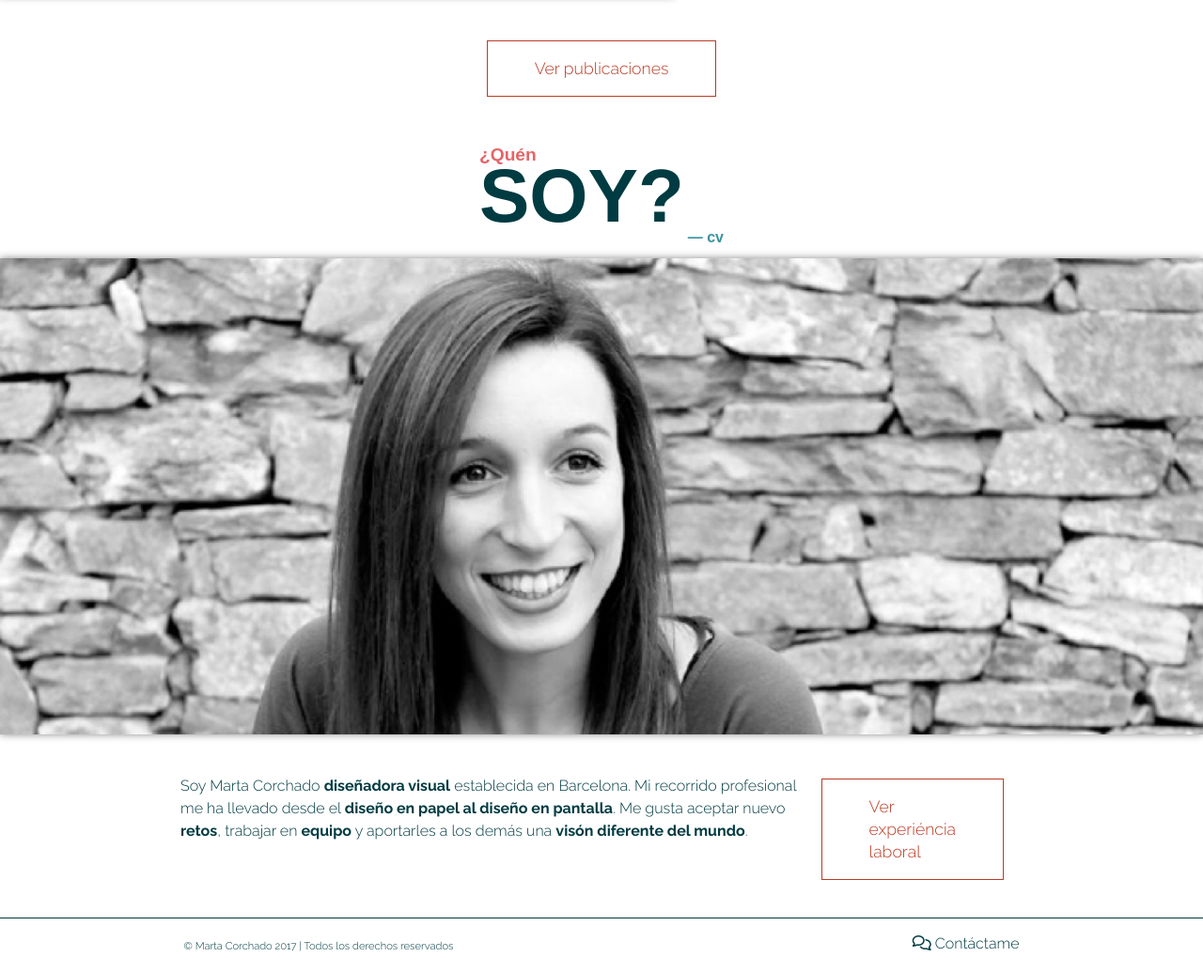
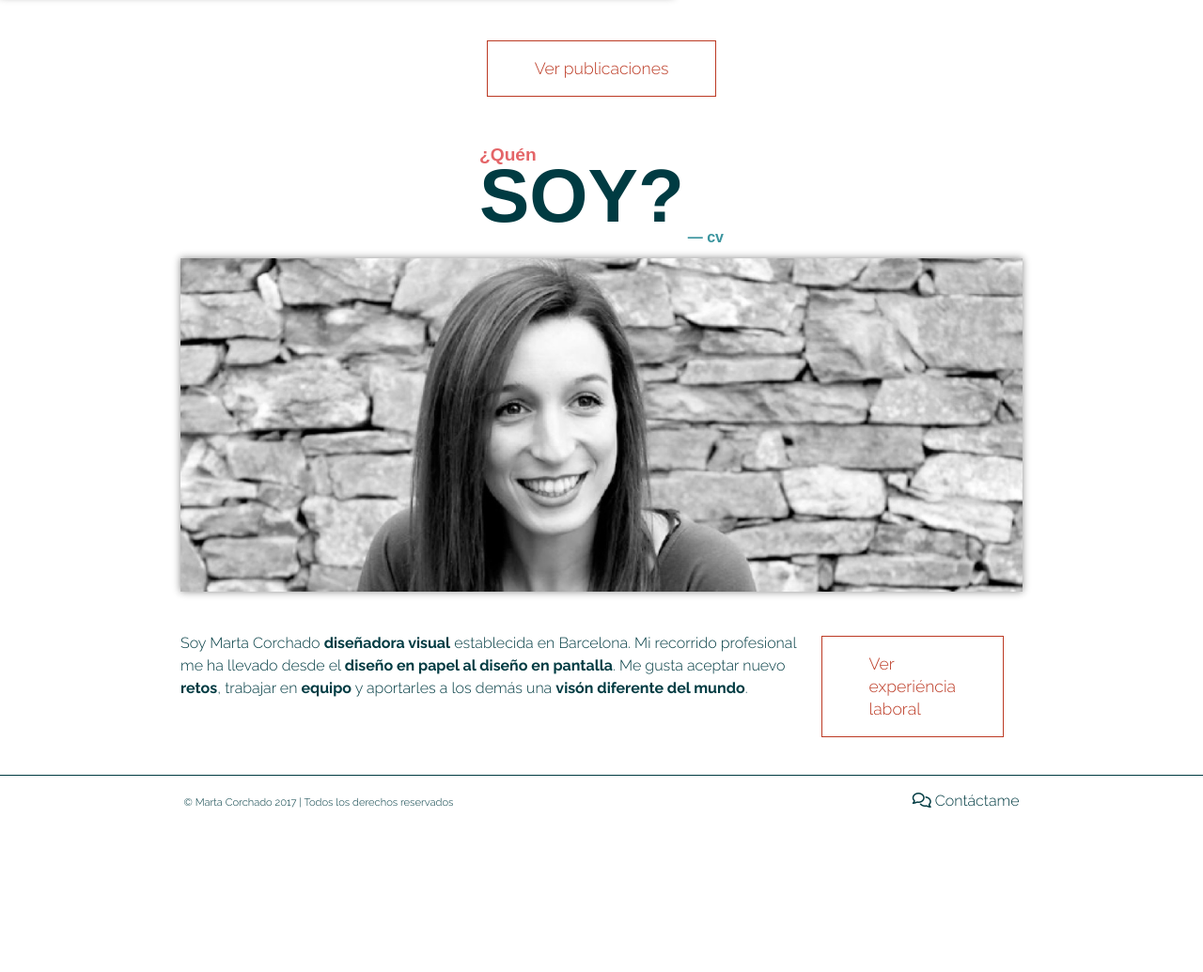
Before and after one commit to CorchadoMarta/Portfolio, a website: page src/index.html in a window 1280 px wide. Shown: the part 4086-5121 px from the top of the page at 94% size. After the commit the page ends 4969 px from the top, so only its background shows below. Drawn offline with nearby package versions, Linux system fonts and the light colour scheme; files that its build step writes are made by us from their sources; a web font is replaced by a local one.

Commit message:
home finish

```diff
--- a/src/index.html
+++ b/src/index.html
@@ -153,7 +153,7 @@
       <h2>soy?</h2>
       <h4>— cv</h4>
     </div>
-    <div>
+    <div class="images-profile">
       <img id="image7" src="img/cv/profile.jpg" alt="Imagen de perfil">
     </div>
     <div class="container-flex">
@@ -170,10 +170,9 @@
   <!-- Footer -->
   <div class="footer">
     <div class="footer-content">
-      <p>© Marta Corchado 2017 | Todos los derechos reservados</p>
-      <a href="contacto.html"><i class="fa fa-comments-o" aria-hidden="true"></i> Contáctame</a>
-      <div>
-        <div>
+      <a href="contacto.html"><i class="fa fa-comments-o" aria-hidden="true"></i> Contáctame</a><p>© Marta Corchado 2017 | Todos los derechos reservados</p>
+    </div>
+  </div>
   <!-- Fin Footer -->
 
   <!-- JavaScript -->
--- a/src/scss/_footer.scss
+++ b/src/scss/_footer.scss
@@ -21,7 +21,10 @@
     display: inline-block;
     float: right;
     margin: 10px 0;
+    @media(max-width:768px) {
+      float: left;
     }
+  }
   a:visited {
     text-decoration: none;
   }
--- a/src/scss/_images.scss
+++ b/src/scss/_images.scss
@@ -96,9 +96,16 @@
   }
 }
 
-#image7 {
-  box-shadow: 0px 0px 8px #888888;
-  display: inline-block;
-  position: relative;
-  width: 100%;
+.images-profile {
+  text-align: center;
+  #image7 {
+    box-shadow: 0px 0px 8px #888888;
+    display: inline-block;
+    position: relative;
+    width: 70%;
+    margin: 0 auto;
+    @media(max-width:1024px) {
+      width: 100%;
+    }
+  }
 }
```
Also changed, not shown: dist/css/main.css, dist/index.html. Lines whose indentation alone changed are shown as unchanged.
